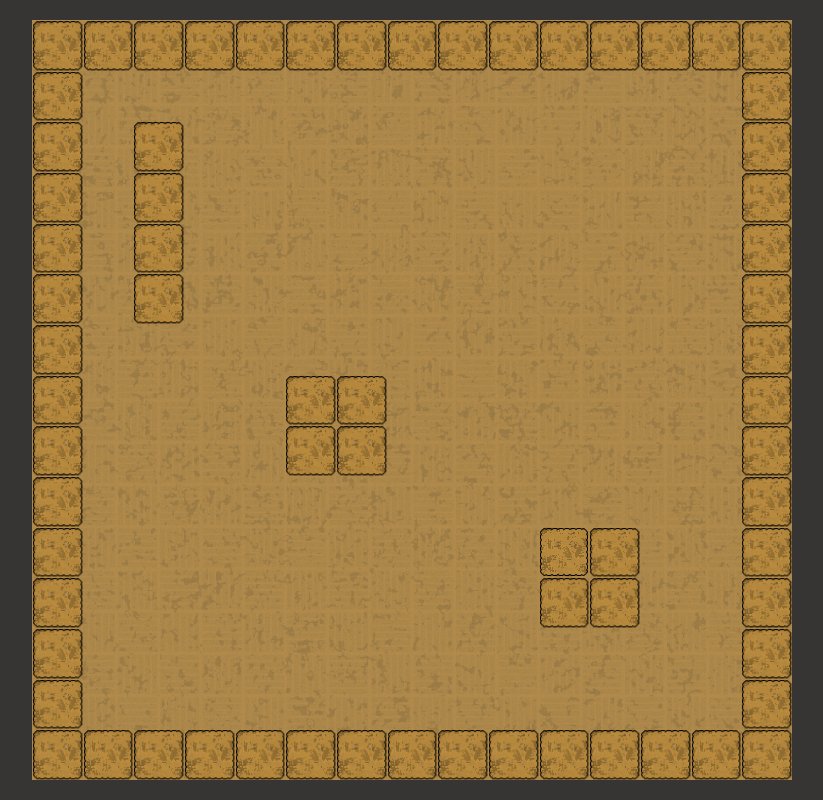
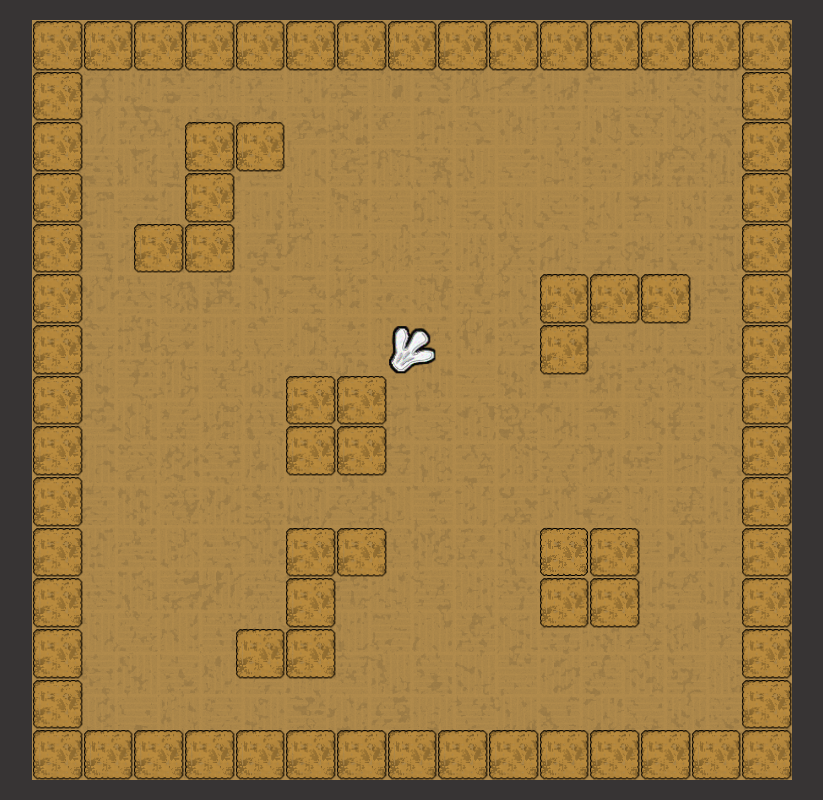
Before and after one commit to Laura-Jarventie/BBTiKalisK25, a plain HTML site: page public/index.html in a window 1280 px wide. Both pictures are taken after a click on the button "Aloita peli". Shown: the whole page, without its empty margins (228-1051 px from the left). Drawn offline with Linux system fonts and the light colour scheme.

Commit message:
kesken tunnin

```diff
--- a/public/script.js
+++ b/public/script.js
@@ -6,7 +6,6 @@ const cellSize = calculateCellSize();
 
 document.getElementById("new-game-btn").addEventListener('click', startGame);
 
-//JÄÄTIIN TÄHÄN ELI RESPOSIIN
 function calculateCellSize(){
 // Otetaan talteen pienempi luku ikkunan leveydestä ja korkeudesta
   const screenSize = Math.min(window.innerWidth, window.innerHeight);
@@ -37,20 +36,19 @@ function generateRandomBoard(){
 
     console.log(newBoard);
 
-// set walls in edges
-for (let y = 0; y < BOARD_SIZE; y++) {
+    // set walls in edges
+    for (let y = 0; y < BOARD_SIZE; y++) {
 
     for (let x = 0; x < BOARD_SIZE; x++) {
      if (y === 0 || y === BOARD_SIZE - 1 || x === 0 || x === BOARD_SIZE - 1) {
      newBoard[y][x] = 'W'; //W is wall
      }
     }
-
    }
 
+   newBoard[6][7] = 'P'; // P is player
+
    generateObstacles(newBoard);
-
-
 
    return newBoard;
 
@@ -74,6 +72,10 @@ for (let y = 0; y< BOARD_SIZE; y++){
             cell.classList.add('wall')
         }
 
+        else if (getCell(board, x, y)=== 'P') {
+            cell.classList.add('player')
+        }
+
         gameBoard.appendChild(cell);
 
     }
@@ -82,16 +84,23 @@ for (let y = 0; y< BOARD_SIZE; y++){
 }
 
 function generateObstacles(board){
+
     const obstacles = [
         [[0,0], [0,1], [1,0], [1,1]], // neliö
         [[0,0], [0,1], [0,2], [0,3]],// I
-        [[0,0], [1,0], [2,0], [1,1]]
+        [[0,0], [1,0], [2,0], [1,1]], //T
+        [[1,0],[2,0],[1,1],[0,2],[1,2]], // Z
+        [[1,0],[2,0],[0,1],[1,1]], // S
+        [[0,0],[1,0],[1,1],[1,2]], // L
+        [[0,2],[0,1],[1,1],[2,1]]  // J
     ];
 
     const positions = [
       {startX: 5, startY: 7},
       {startX: 10, startY: 10},
-      {startX: 2, startY: 2}
+      {startX: 2, startY: 2},
+      {startX: 4, startY: 10},
+      {startX: 10, startY: 4}
     ];
 
     positions.forEach( pos => {
--- a/public/styles.css
+++ b/public/styles.css
@@ -82,3 +82,8 @@ button {
     background-image: url('images/wall.png');
     background-size: cover;
 }
+
+.player {
+    background-image: url('images/player.png');
+    background-size: cover;
+}
```
